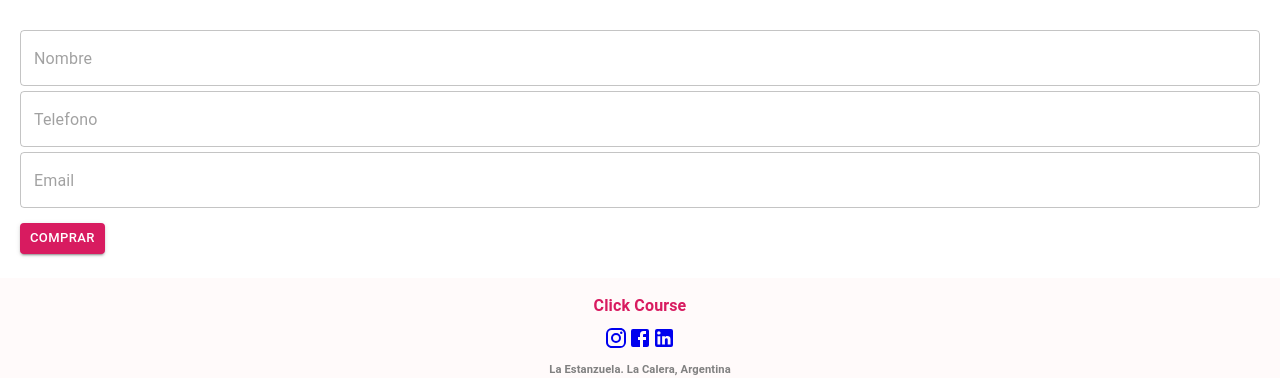
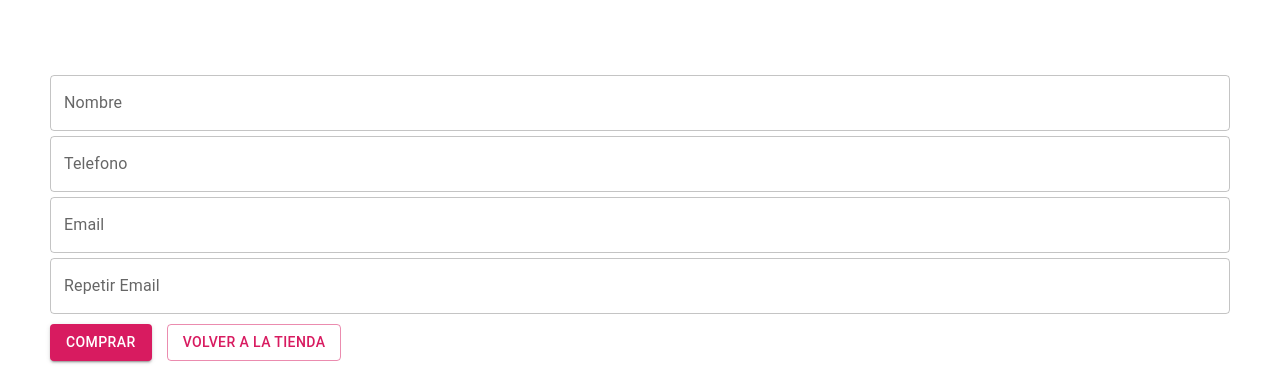
Before and after one commit to cotysanchez/preEntrega2-SanchezC-React, a React (Vite) app: page /checkout in a window 1280 px wide. Shown: the part 422-800 px from the top of the page. Built offline with nearby package versions, Linux system fonts and the light colour scheme; no server answers; the database is empty.

Commit message:
modificando CheckoutFormik

```diff
--- a/src/components/common/cartWidget/CartWidget.jsx
+++ b/src/components/common/cartWidget/CartWidget.jsx
@@ -14,7 +14,7 @@ const CartWidget = () => {
 
   return (
     <Link to="/cart">
-      <Badge badgeContent={total} showZero color="primary">
+      <Badge sx={{marginRight: "10px"}} badgeContent={total} showZero color="primary">
         <LocalMallIcon color="primary-light" />
       </Badge>
     </Link>
--- a/src/components/common/counter/CounterContainer.jsx
+++ b/src/components/common/counter/CounterContainer.jsx
@@ -1,6 +1,6 @@
 import { useState } from "react";
 import CounterPresentacional from "./CounterPresentacional";
-
+import Swal from "sweetalert2";
 
 
 const CounterContainer = ({ stock, onAdd, initial=1  }) => {
@@ -10,7 +10,15 @@ const CounterContainer = ({ stock, onAdd, initial=1  }) => {
     if (contador < stock) {
       setContador(contador + 1);
     } else {
-      alert('cantidad maxima');
+      alert
+        Swal.fire({
+          position: "top-center",
+          icon: "warning",
+          title: "Ha agregado el maximo permitido",
+          showConfirmButton: false ,
+          timer: 1500,
+        });
+
     }
   };
 
--- a/src/components/pages/checkoutFormik/CheckoutFormik.jsx
+++ b/src/components/pages/checkoutFormik/CheckoutFormik.jsx
@@ -1,44 +1,108 @@
-/*import { Button, TextField } from '@mui/material';
+import { Button, Card, CardContent, TextField, Typography } from '@mui/material';
 import { useFormik } from 'formik';
 import * as Yup from 'yup';
+import { CartContext } from '../../../context/CartContext';
+import { useContext, useState , useEffect} from 'react';
+import { serverTimestamp } from 'firebase/firestore';
+import { db } from '../../../firebaseConfig';
+import{collection, addDoc, updateDoc, doc} from "firebase/firestore";
+import { Link } from 'react-router-dom';
+import Swal from "sweetalert2";
+
 
 const CheckoutFormik = () => {
+
+  const {cart, getTotalPrice, clearCart}= useContext(CartContext);
+  const total = getTotalPrice();
+
+  const [orderId, setOrderId] = useState(null);
+
+
+
   const { handleChange, handleSubmit, errors } = useFormik({
     initialValues: {
       nombre: '',
       telefono: '',
       email: '',
-      password: '',
-      repetPassword: '',
+      repetEmail: '',
     },
     onSubmit: (data) => {
+      let order= {
+        buyer: {data},
+        items: cart,
+        total,
+        date: serverTimestamp(),
+      }
+
+      const ordersCollection = collection (db, "orders")
+      addDoc(ordersCollection, order).then((res) => setOrderId(res.id));
+
+      cart.forEach((elemento) =>{
+      updateDoc(doc(db, "products", elemento.id),{
+        stock: elemento.stock - elemento.quantity,
+      });
+    });
+
+    clearCart();
 
     },
-    validateOnChange: false,
+    //validateOnChange: false,
     validationSchema: Yup.object({
       nombre: Yup.string()
         .required('Este campo es obligatorio')
         .min(5, 'Debe tener al menos 5 letras')
         .max(20, 'Debe tener máximo 20 caracteres'),
-      telefono: Yup.string().required('El campo es obligatorio'),
+      telefono: Yup.string().required('El campo solo permite numeros'),
       email: Yup.string()
         .email('El correo no parece válido, debe contener @')
         .required('El campo es obligatorio'),
-      password: Yup.string()
-        .required('El campo es obligatorio')
-        .matches(/^(?=.*\d)(?=.*[!@#$%^&*])(?=.*[a-z])(?=.*[A-Z]).{6,15}$/, {
-          message:
-            'La Contraseña debe tener mínimo una mayúscula, una minúscula y números',
-        }),
-      repetPassword: Yup.string()
+
+      repetEmail: Yup.string()
         .required('Este campo es obligatorio')
-        .oneOf([Yup.ref('password')], 'Las contraseñas no coinciden'),
+        .oneOf([Yup.ref('email')], 'El correo no coincide'),
     }),
   });
 
 
 
+
+
   return (
+    <>
+      {orderId ? (
+        <Card
+          sx={{
+            maxWidth: 1280,
+            minWidth: 180,
+            marginLeft: '40px',
+            marginTop: '45px',
+          }}
+        >
+          <CardContent>
+            <Typography variant="h2" style={{ fontSize: '30px' }}>
+              ¡Gracias por Tu Compra!
+            </Typography>
+            <Typography
+              variant="body1"
+              style={{
+                marginLeft: '35px',
+                marginBottom: '25px',
+                marginTop: '20px',
+                marginRight: '20px',
+                fontStyle: 'oblique',
+              }}
+            >
+              Su identificador de Comprobante es: {orderId}
+            </Typography>
+
+            <Link to="/" size="small" style={{ marginLeft: '35px' }}>
+              Seguir Comprando
+            </Link>
+          </CardContent>
+        </Card>
+
+
+      ) : (
         <div style={{ padding: '50px' }}>
           <form onSubmit={handleSubmit}>
             <TextField
@@ -68,39 +132,38 @@ const CheckoutFormik = () => {
               error={errors.email ? true : false}
               helperText={errors.email}
             />
+
             <TextField
               style={{ display: 'flex', marginTop: '5px' }}
-          label="Contraseña"
+              label="Repetir Email"
               variant="outlined"
-          name="password"
+              name="repetEmail"
               onChange={handleChange}
-          error={errors.password ? true : false}
-          helperText={errors.password}
-        />
-        <TextField
-          style={{ display: 'flex', marginTop: '5px' }}
-          label="Repetir Contraseña"
-          variant="outlined"
-          name="repetPassword"
-          onChange={handleChange}
-          error={errors.repetPassword ? true : false}
-          helperText={errors.repetPassword}
+              error={errors.repetEmail ? true : false}
+              helperText={errors.repetEmail}
             />
 
-        <Button style={{ marginTop: '10px' }} variant="contained" type="submit">
-          Enviar
+            <Button
+              style={{ marginTop: '10px' }}
+              variant="contained"
+              type="submit"
+            >
+              Comprar
             </Button>
+            <Link to="/" size="small" style={{ marginLeft: '15px' }}>
               <Button
-          style={{ marginTop: '10px', marginLeft: '5px' }}
+                sx={{ marginTop: '10px' }}
                 variant={'outlined'}
                 type="button"
               >
-          Cancelar
+                Volver a la tienda
               </Button>
+            </Link>
           </form>
         </div>
+      )}
+    </>
   );
 };
 
 export default CheckoutFormik;
-*/
--- a/src/router/menuRoutes.js
+++ b/src/router/menuRoutes.js
@@ -1,8 +1,8 @@
 import CartContainer from "../components/pages/cart/CartContainer";
 import ItemDetailContainer from "../components/pages/itemDetailContainer/ItemDetailContainer";
 import ItemListContainer from "../components/pages/itemListContainer/ItemListContainer";
+import CheckoutFormik from "../components/pages/checkoutFormik/CheckoutFormik";
 
-import CheckoutOficial from "../components/pages/checkoutOficial/CheckoutOficial";
 
 
 
@@ -35,7 +35,7 @@ export const routes = [
   {
     id: 'checkout',
     path: '/checkout',
-    Element: CheckoutOficial,
+    Element: CheckoutFormik,
   },
 
 
```
Lines whose indentation alone changed are shown as unchanged.
